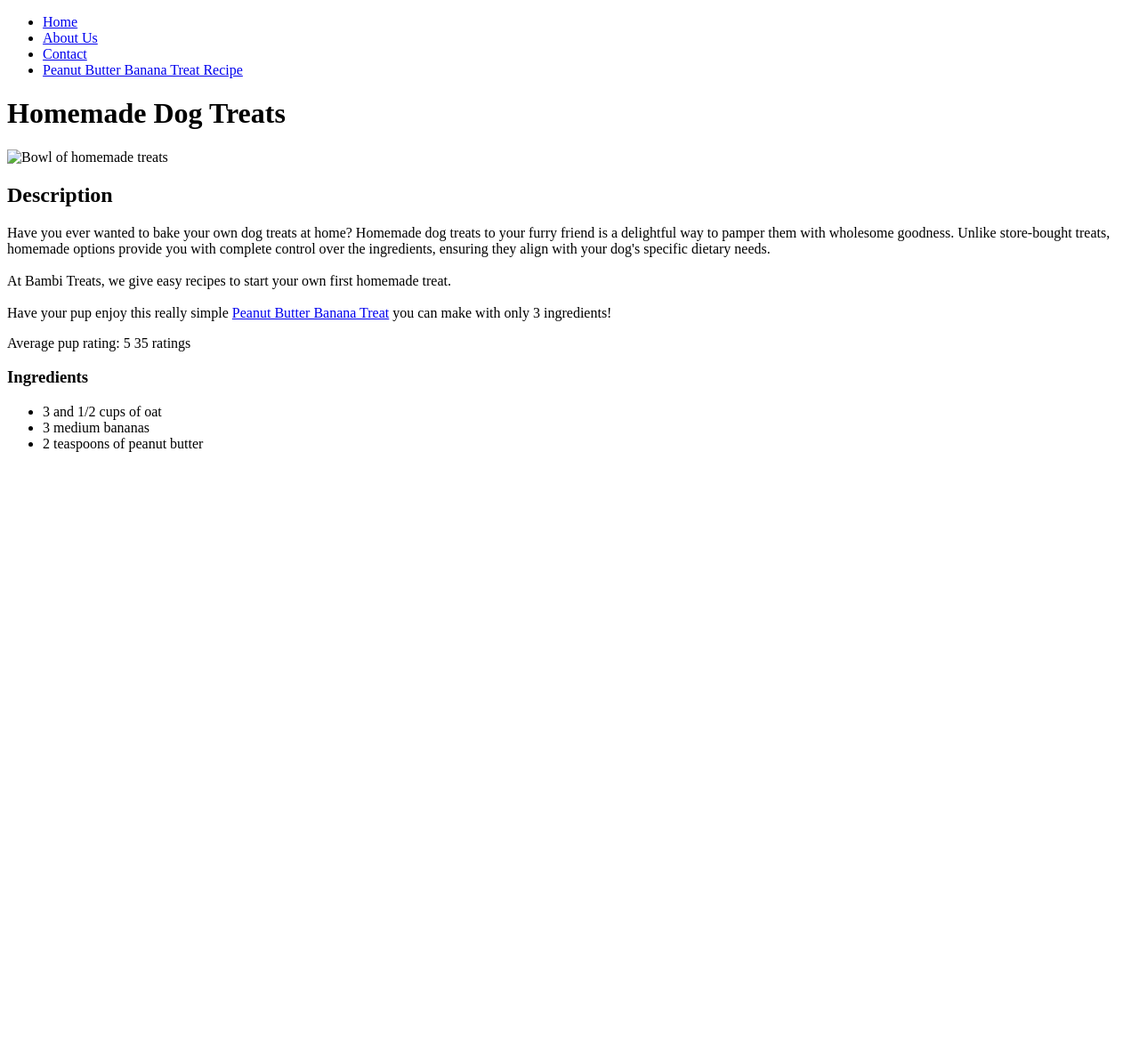
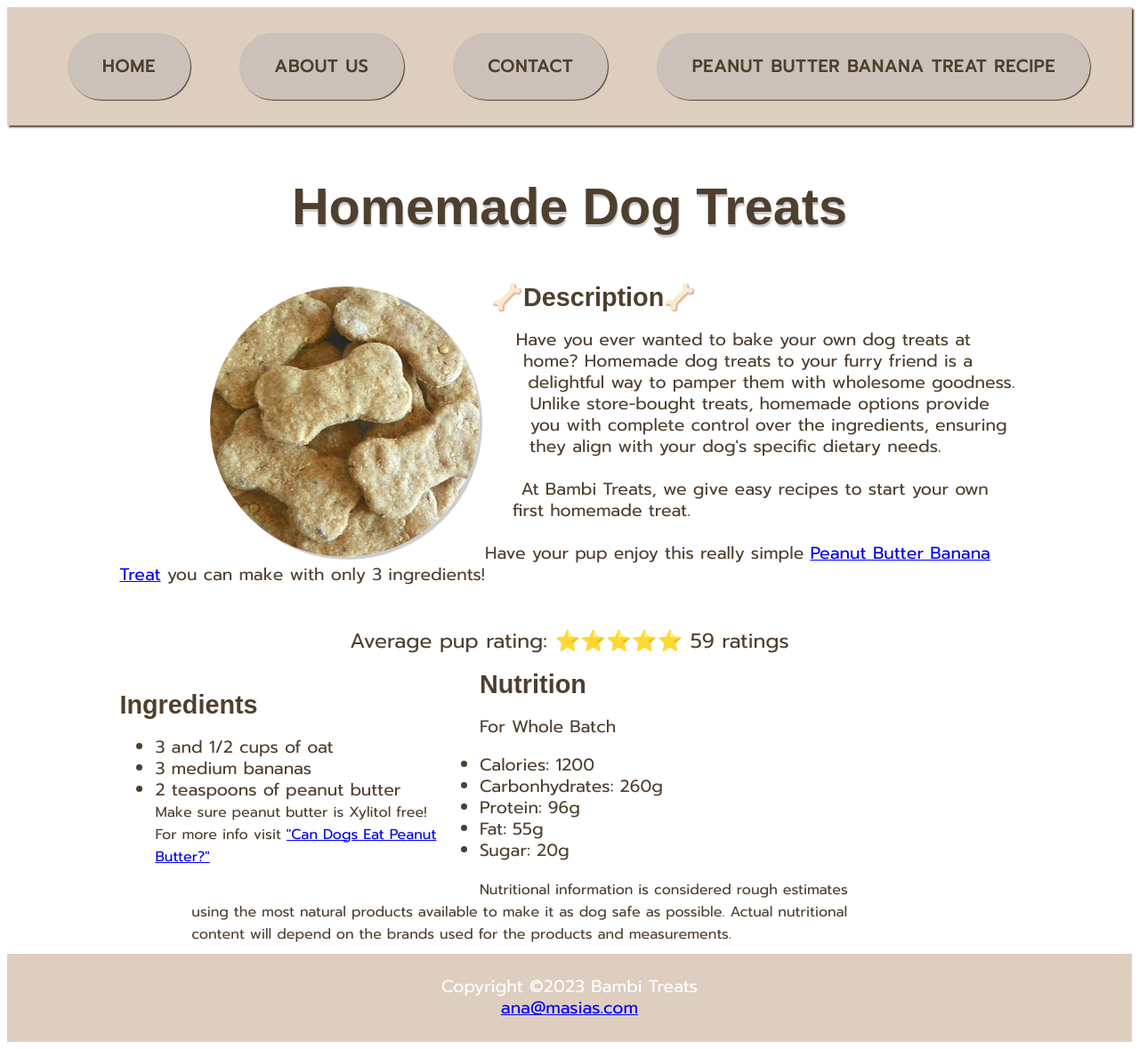
Before and after one commit to anamasias/turbo-parakeet, a plain HTML site: page index.html in a window 1280 px wide. Shown: the whole page at 89% size. Before the commit the page ends 800 px from the top, so only its background shows below. Drawn offline with Linux system fonts and the light colour scheme; a web font is replaced by a local one.

Commit message:
Final Save !!

```diff
--- /dev/null
+++ b/css/main-style.css
@@ -0,0 +1,155 @@
+/* Ana Masias */
+
+html{
+    box-sizing: border-box;
+    font-family: 'Prompt', sans-serif;
+    font-size: 1.20rem;
+    line-height: 125%;
+    color: #4f3f2f;
+}
+
+/* All Coding for Navigations */
+nav{
+    background-color: #decebf;
+    text-align: center;
+    padding-bottom: .5em;
+    padding-top: .5em;
+    font-weight: bold;
+    box-shadow: 2px 2px 2px;
+}
+
+nav ul{
+    display: flex;
+    flex-direction: row;
+    flex-wrap: nowrap;
+    justify-content: space-around;
+    padding-right: 1em;
+    list-style-type: none;
+}
+
+nav li{
+    padding-top: .3em;
+    padding-bottom: .3em;
+    padding-left: 1em;
+    padding-right: 1em;
+    background-color: #ccc1b8;
+    border-radius: 100px;
+    box-shadow: 1px 1px 1px;
+}
+
+nav a{
+    padding: 20px;
+    display: inline-block;
+    color: white;
+    text-decoration: none;
+    text-transform: uppercase;
+    letter-spacing: 1px;
+    flex-direction: column;
+}
+
+nav a:link{
+    color: #4f3f2f;
+    text-decoration: none;
+}
+nav a:visited{
+    color: white;
+}
+nav a:hover{
+    color: #4f3f2f;
+}
+
+main{
+    width: 80%;
+    margin: 0 auto;
+}
+
+
+/*All Coding for Headers*/
+h1,
+h2,
+h3 {
+    font-family: 'Preahvihear', sans-serif;
+    font-weight: bold;
+}
+
+h1{
+    font-size: 3rem;
+    margin: 6% 0;
+    text-align: center;
+    text-shadow: 1px 3px 1px #ccc;
+    line-height: 60px;
+}
+
+img{
+    float:left;
+    max-width: 30%;
+    margin-left: 10%;
+    margin-right: 10%;
+    border-radius: 50%;
+    box-shadow: 3px 3px 1px #ccc;
+    shape-outside: circle(50%);
+}
+
+
+/*Coding for Classes*/
+.rate{
+    clear:both;
+    margin-top: 5%;
+    text-align: center;
+    font-size: 1.2rem;
+}
+
+.emoji::after{
+    content: "🦴";
+}
+
+.emojistar::after{
+    content: "⭐⭐⭐⭐⭐";
+}
+
+.ingredients{
+    width: 40%;
+    float: left;
+}
+
+.nutrition{
+    margin-right: 16%;
+    margin-left: 8%;
+}
+
+.footerau{
+    margin-top: 60px;
+    text-align: center;
+}
+
+blockquote small{
+    text-align: right;
+}
+
+
+/*Coding for Table in Icing Directions*/
+td, th{
+    padding: 4px;
+    border: 3px solid #52413a;
+    font-family: sans-serif;
+}
+td{
+    text-align: center;
+}
+th{
+    font-weight: bold;
+}
+.text{
+    text-align: left;
+}
+tr:nth-of-type(even){
+    background-color: #c4b5a1;
+}
+
+footer{
+    background-color: #decebf;
+    color: white;
+    padding: 2% 0;
+    margin-top: 10px;
+    text-align: center;
+}
--- a/index.html
+++ b/index.html
@@ -4,6 +4,14 @@
     <meta charset="UTF-8">
     <meta name="viewport" content="width=device-width, initial-scale=1.0">
     <title>Homemade Dog Treats Home</title>
+    <!--Links to Google Fonts-->
+    <link rel="preconnect" href="https://fonts.googleapis.com">
+    <link rel="preconnect" href="https://fonts.gstatic.com" crossorigin>
+    <link href="https://fonts.googleapis.com/css2?family=Preahvihear&display=swap" rel="stylesheet">
+    <link rel="preconnect" href="https://fonts.googleapis.com">
+    <link rel="preconnect" href="https://fonts.gstatic.com" crossorigin>
+    <link href="https://fonts.googleapis.com/css2?family=Prompt&display=swap" rel="stylesheet">
+    <!--Links to Google Fonts-->
     <link rel="stylesheet" href="/css/main-style.css">
 </head>
 <body>
@@ -19,10 +27,10 @@
 
     <main>
         <h1>Homemade Dog Treats</h1>
-        <img src="/img/treats.jpg" alt="Bowl of homemade treats">
+        <img src="/img/treats.jpeg" alt="bowl of treats description">
 
         <header>
-            <h2>Description</h2>
+            <h2> <span class="emoji"></span>Description<span class="emoji"></span></h2>
 
             <p>Have you ever wanted to bake your own dog treats at home? Homemade dog treats to your furry friend is a delightful
                 way to pamper them with wholesome goodness. Unlike store-bought treats, homemade options provide you with complete
@@ -31,15 +39,40 @@
                 <a href="lessonone.html">Peanut Butter Banana Treat</a> you can make with only 3 ingredients!</p>
         </header>
 
-        <p class="rate">Average pup rating: 5 <span class="emoji"></span> 35 ratings</p>
+        <p class="rate">Average pup rating: <span class="emojistar"></span> 59 ratings</p>
 
-        <h3>Ingredients</h3>
-    <ul>
-        <li>3 and 1/2 cups of oat</li>
-        <li>3 medium bananas</li>
-        <li>2 teaspoons of peanut butter</li>
-    </ul>
+    <section class="ingredients">
+        <h2>Ingredients</h2>
+        <ul>
+            <li>3 and 1/2 cups of oat</li>
+            <li>3 medium bananas</li>
+            <li>2 teaspoons of peanut butter</li>
+            <small>Make sure peanut butter is Xylitol free! <br> For more info visit <a href="https://nationalpeanutboard.org/news/can-peanut-butter-kill-your-dog-an-expert-weighs-in-for-national-dog-day/#:~:text=Whether%20speaking%20to%20new%20or,lower%20or%20sugar%2Dfree%20products.">"Can Dogs Eat Peanut Butter?"</a></small>
+        </ul>
+    </section>
+
+    <section class="nutrition">
+        <h2>Nutrition</h2>
+        <dd>For Whole Batch</dd>
+        <ul>
+            <li>Calories: 1200</li>
+            <li>Carbonhydrates: 260g</li>
+            <li>Protein: 96g</li>
+            <li>Fat: 55g</li>
+            <li>Sugar: 20g</li>
+        </ul>
+
+        <small>Nutritional information is considered rough estimates using the most natural
+            products available to make it as dog safe as possible. Actual nutritional content will
+            depend on the brands used for the products and measurements.
+        </small>
+    </section>
+
     </main>
+
+    <footer>
+        Copyright &copy;2023 Bambi Treats<br><a href="mailto:ana@masias.com">ana@masias.com</a>
+    </footer>
 </body>
 
 </html>
```
Also changed, not shown: aboutus.html (added, +64 -0 lines), contactus.html (+18 -2 lines).
